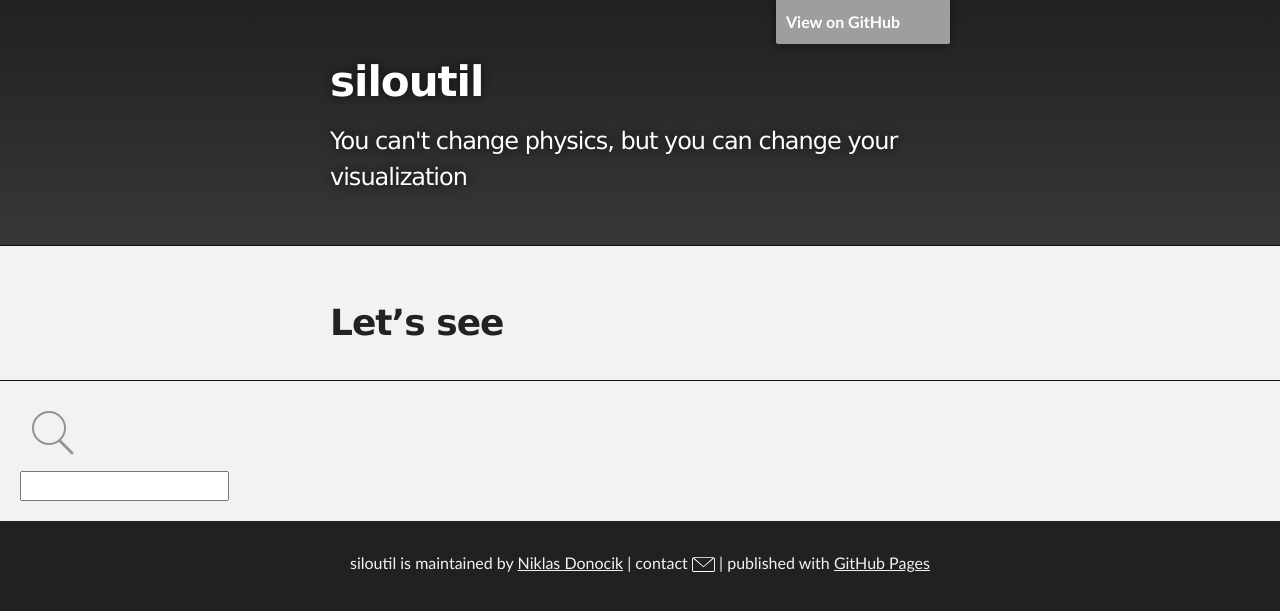
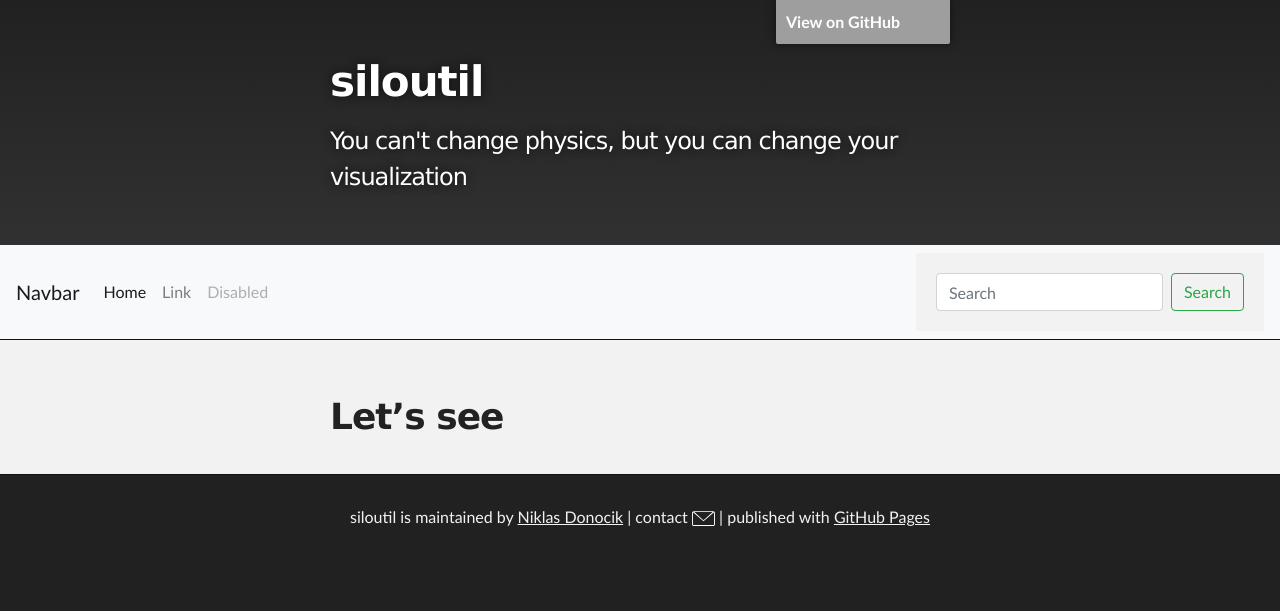
Before and after one commit to siloutil/siloutil.github.io, a Jekyll site: the page built from doc/test.md, in a window 1280 px wide. Shown: the top 611 px of the page. Built offline with Jekyll 4.4.1, drawn with Linux system fonts in a browser that asks for light colours; our own code applies the rules of GitHub Pages for plain Markdown files; grey boxes are pictures that could not be loaded.

Commit message:
Update default.html

```diff
--- a/_layouts/default.html
+++ b/_layouts/default.html
@@ -25,22 +25,45 @@
           <h1 id="project_title">{{ site.title | default: site.github.repository_name }}</h1>
           <h2 id="project_tagline">{{ site.description | default: site.github.project_tagline }}</h2>
         </header>
+        <nav class="navbar navbar-expand-lg navbar-light bg-light">
+          <a class="navbar-brand" href="#">Navbar</a>
+          <button class="navbar-toggler" type="button" data-toggle="collapse" data-target="#navbarSupportedContent" aria-controls="navbarSupportedContent" aria-expanded="false" aria-label="Toggle navigation">
+            <span class="navbar-toggler-icon"></span>
+          </button>
+
+            <div class="collapse navbar-collapse" id="navbarSupportedContent">
+              <ul class="navbar-nav mr-auto">
+                <li class="nav-item active">
+                  <a class="nav-link" href="#">Home <span class="sr-only">(current)</span></a>
+                </li>
+                <li class="nav-item">
+                  <a class="nav-link" href="#">Link</a>
+                </li>
+                <li class="nav-item">
+                  <a class="nav-link disabled" href="#">Disabled</a>
+                </li>
+              </ul>
+              <form class="form-inline my-2 my-lg-0" action="{{ page.url | relative_url }}">
+                <input class="form-control mr-sm-2" type="search" placeholder="Search" aria-label="Search" name="q" id="tipue_search_input" pattern=".{3,}" title="At least 3 characters" required>
+                <button class="btn btn-outline-success my-2 my-sm-0" type="submit">Search</button>
+              </form>
+            </div>
+          </nav>
     </div>
 
     <!-- MAIN CONTENT -->
+    <div id="tipue_search_content"></div>
     <div id="main_content_wrap" class="outer">
       <section id="main_content" class="inner">
         {{ content }}
       </section>
     </div>
 
-    <form action="{{ page.url | relative_url }}">
+  <!--  <form action="{{ page.url | relative_url }}">
       <div class="tipue_search_left"><img src="{{ "/assets/tipuesearch/search.png" | relative_url }}" class="tipue_search_icon"></div>
       <div class="tipue_search_right"><input type="text" name="q" id="tipue_search_input" pattern=".{3,}" title="At least 3 characters" required></div>
       <div style="clear: both;"></div>
-    </form>
-
-    <div id="tipue_search_content"></div>
+    </form> -->
 
     <script>
     $(document).ready(function() {
```
